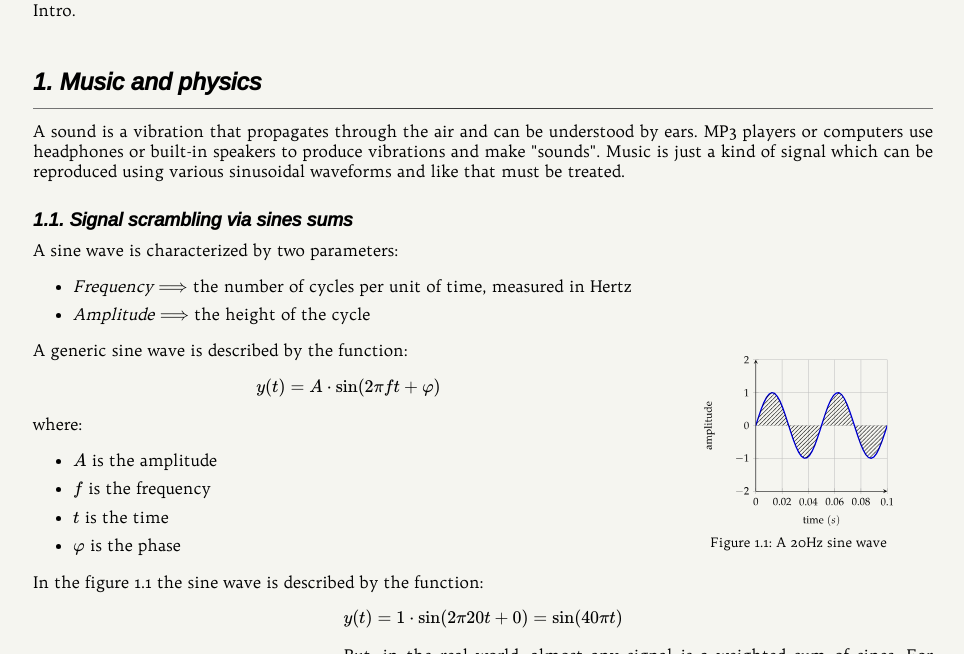
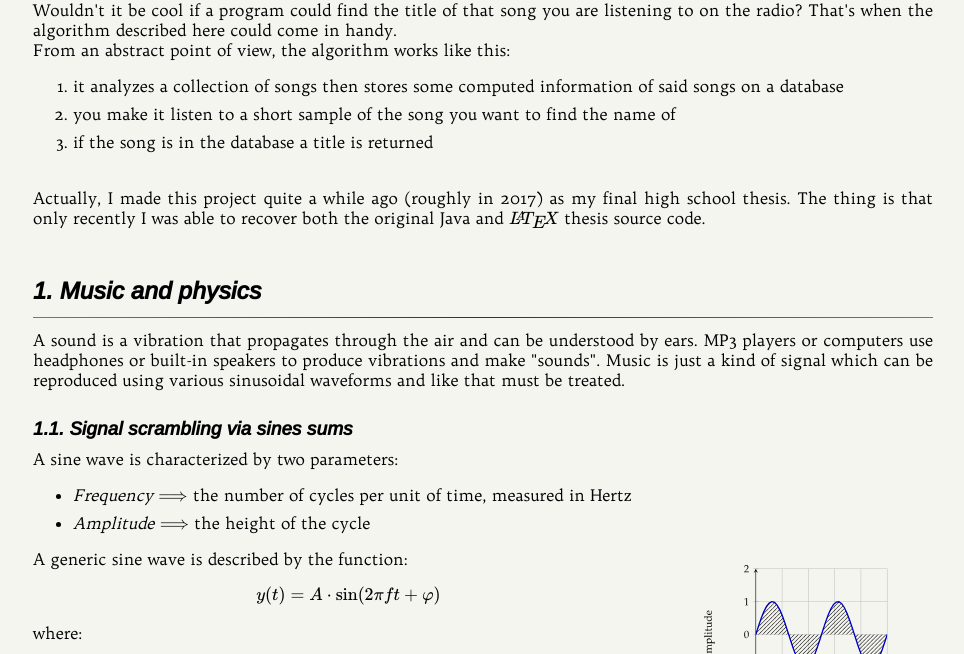
Before and after one commit to davide99/davide99.github.io, a plain HTML site: page articles/2/index.html in a window 1280 px wide. Shown: the part 115-769 px from the top of the page, without its empty margins (157-1121 px from the left). Drawn offline with nearby package versions, Linux system fonts and the light colour scheme.

Commit message:
Aggiunta intro

```diff
--- a/articles/2/index.html
+++ b/articles/2/index.html
@@ -18,7 +18,15 @@
 <body>
     <h1>Music recognition AI</h1>
 
-    Intro.
+    Wouldn't it be cool if a program could find the title of that song you are listening to on the radio? That's when the algorithm described here could come in handy.<br>
+    From an abstract point of view, the algorithm works like this:
+    <ol>
+        <li>it analyzes a collection of songs then stores some computed information of said songs on a database</li>
+        <li>you make it listen to a short sample of the song you want to find the name of</li>
+        <li>if the song is in the database a title is returned</li>
+    </ol>
+    <br>
+    Actually, I made this project quite a while ago (roughly in 2017) as my final high school thesis. The thing is that only recently I was able to recover both the original Java and \(\LaTeX\) thesis source code.
 
     <div id="page0" class="page">
         <h2>1. Music and physics</h2>
```
